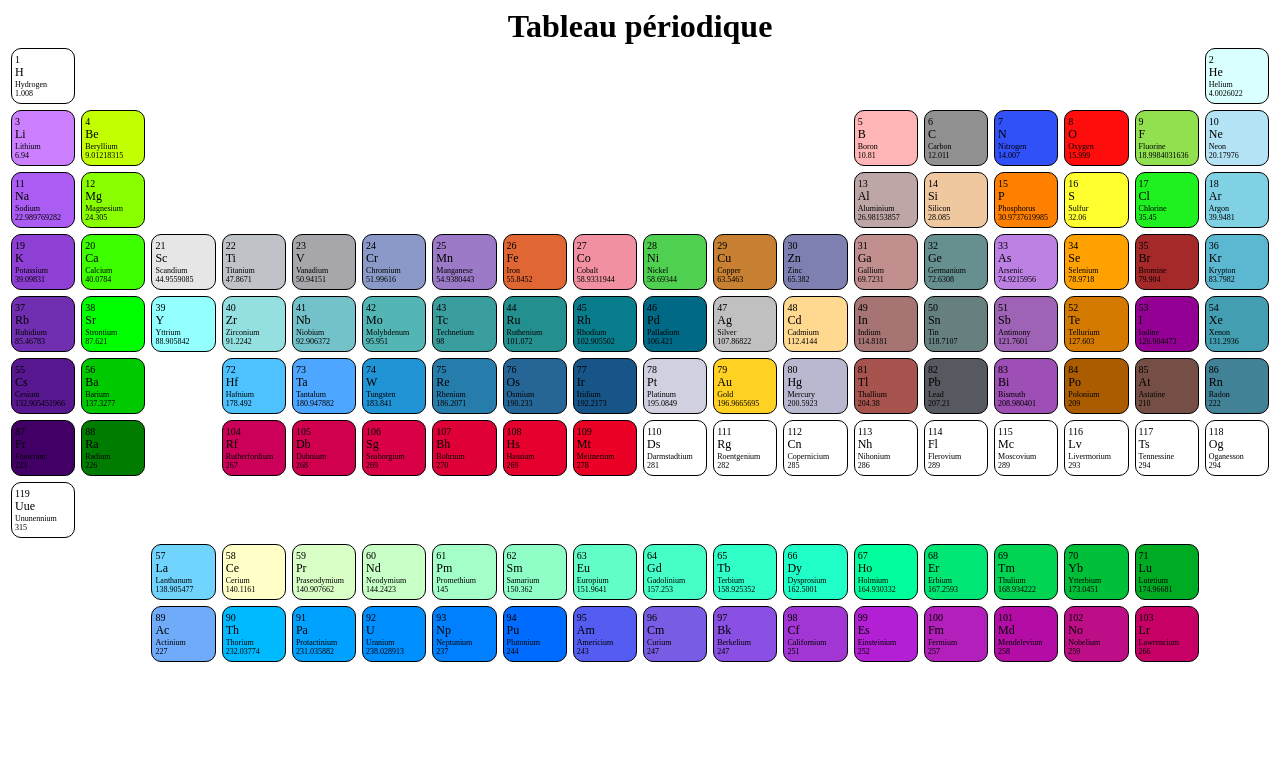
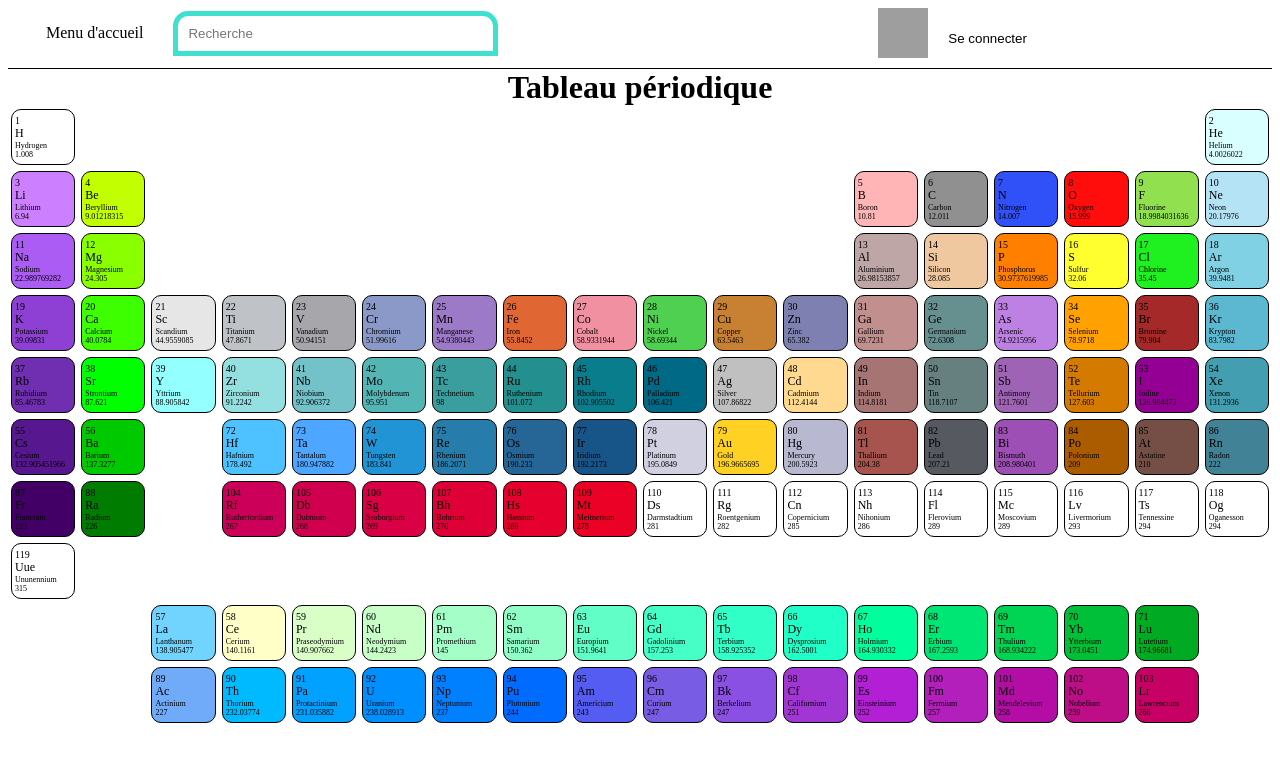
Before and after one commit to joaberch/Quiz, a Vue app in the folder Quiz/: page /periodicTable in a window 1280 px wide. Shown: the top 762 px of the page. Built offline with nearby package versions, Linux system fonts and the light colour scheme; grey boxes are pictures that could not be loaded.

Commit message:
Feat(Header)

```diff
--- a/Quiz/src/App.vue
+++ b/Quiz/src/App.vue
@@ -1,8 +1,9 @@
 <script setup>
-import homeMenu from './views/homeMenu.vue'
+import Header from './components/Global/Header.vue';
 </script>
 
 <template>
+  <Header></Header>
   <router-view></router-view>
 </template>
 
--- /dev/null
+++ b/Quiz/src/components/Global/Header.vue
@@ -0,0 +1,125 @@
+<script setup>
+import { useRouter } from 'vue-router';
+import allGames from '../../utils/allGames';
+import { ref } from 'vue';
+
+const router = useRouter()
+
+const goToHomePage = () => {
+    router.push({ name: 'Home' });
+}
+
+let selectedGame = ref("");
+let isSearching = ref(false)
+
+const navigateTo = () => {
+    isSearching.value = false;
+    allGames.value.forEach(element => { //TODO - normalize - example : periodique == périodique
+        if(selectedGame.value == element.name) {
+            selectedGame.value = element.source
+        }
+    })
+    try {
+    router.push({ name: selectedGame.value })
+    } catch (err) {
+        console.log("error : " + err)
+    }
+}
+
+const suggestionChanged = () => {
+    isSearching.value = true
+    allGames.value.forEach(element => {
+        if (element.name.toLowerCase().includes(selectedGame.value.toLowerCase())) {
+            element.isSuggested = true
+        } else {
+            element.isSuggested = false
+        }
+    });
+}
+
+const navClicked = (game) => {
+    console.log(game)
+    try {
+    router.push({ name: game })
+    } catch (err) {
+        console.log("error : " + err)
+    }
+}
+</script>
+<template>
+    <nav>
+        <a @click="goToHomePage">Menu d'accueil</a>
+        <div class="search">
+            <input id="searchBar" type="text" placeholder="Recherche"
+            v-model="selectedGame"
+            @keydown.enter="navigateTo"
+            @input="suggestionChanged">
+            <div class="suggestion" v-show="isSearching">
+                <span v-for="game in allGames" v-show="game.isSuggested">
+                    <button v-if="game.isSuggested" @click="navClicked(game.source)">{{ game.name }}</button>
+                </span>
+            </div>
+        </div>
+        <div class="login">
+            <img src="https://cdn-icons-png.flaticon.com/128/2609/2609282.png" width="50px" height="50px">
+            <button>Se connecter</button>
+        </div>
+    </nav>
+</template>
+<style scoped>
+.login>button {
+    margin-left: 10px;
+    padding-top: 5px;
+    padding-bottom: 5px;
+    width: 100px;
+}
+.login {
+    display: flex;
+    align-items: center;
+    margin-left: 30%;
+}
+span {
+    border-bottom: 1px solid black;
+}
+button {
+    background-color: #00000000;
+    border: none;
+    margin-bottom: 0px;
+    margin-top: 10px;
+}
+.suggestion {
+    position: absolute;
+    margin-top: 44px;
+    width: 300px;
+    padding: 5px 5px 5px 10px;
+    border: 5px solid #40e0d0;
+    border-radius: 0px 0px 15px 15px;
+    background-color: #40e0d0;
+    margin-left: 30px;
+    display: flex;
+    flex-direction: column;
+}
+.search {
+    display: flex;
+    flex-direction: column;
+}
+
+nav {
+    display: flex;
+    align-items: center;
+    padding-bottom: 10px;
+    border-bottom: solid 1px black;
+}
+input {
+    padding: 5px 5px 5px 10px;
+    border: 5px solid #40e0d0;
+    width: 300px;
+    height: 25px;
+    border-radius: 15px 15px 0px 0px;
+    margin-left: 30px;
+    outline-width: 0px;
+}
+a {
+    margin-left: 3%;
+}
+</style>
--- /dev/null
+++ b/Quiz/src/utils/allGames.js
@@ -0,0 +1,16 @@
+import { ref } from "vue";
+
+const allGames = ref([
+    { name: "Tableau périodique", source: "periodicTable", isSuggested: false, image: "https://upload.wikimedia.org/wikipedia/commons/thumb/9/91/Tableau_p%C3%A9riodique_des_%C3%A9l%C3%A9ments.svg/600px-Tableau_p%C3%A9riodique_des_%C3%A9l%C3%A9ments.svg.png" },
+    { name: "Les 500 mots les plus fréquents en allemand", source: "allemand", isSuggested: false, image: "https://th.bing.com/th/id/OIP.LQhaHASPN5KBAKNr-Xq7iAHaGq?w=187&h=180&c=7&r=0&o=5&dpr=1.5&pid=1.7" },
+    { name: "Les 500 mots les plus fréquents en anglais", source: "anglais", isSuggested: false, image: "https://upload.wikimedia.org/wikipedia/commons/thumb/8/83/Flag_of_the_United_Kingdom_%283-5%29.svg/165px-Flag_of_the_United_Kingdom_%283-5%29.svg.png" },
+    { name: "Apprentissage de π", source: "pi", isSuggested: false, image: "https://th.bing.com/th/id/OIP.Og_LgDO08tSUggH3bTAieAHaHJ?w=174&h=180&c=7&r=0&o=5&dpr=1.5&pid=1.7" },
+    { name: "Table de multiplication", source: "multiplication", isSuggested: false, image: "https://th.bing.com/th/id/OIP.h6cS9_lg97wo0ysfQjgFnwHaGS?rs=1&pid=ImgDetMain" },
+    { name: "Drapeau pays", source: "drapeau", isSuggested: false, image: "https://th.bing.com/th/id/OIP.TNKoAEiNVy6ZifHmoLrsYgHaHW?w=196&h=195&c=7&r=0&o=5&dpr=1.5&pid=1.7" },
+    { name: "Capital pays", source: "capital", isSuggested: false, image: "https://th.bing.com/th/id/OIP.pr-Y_Bmh-Bw99NX9pkci3QHaHa?w=174&h=180&c=7&r=0&o=5&dpr=1.5&pid=1.7" },
+    { name: "Système solaire", source: "systemeSolaire", isSuggested: false, image: "https://th.bing.com/th/id/OIP.AX9eTZjaFvGeS1A2RKQsvAHaEK?w=316&h=180&c=7&r=0&o=5&dpr=1.5&pid=1.7" },
+    { name: "Les espèces animales", source: "especeAnimal", isSuggested: false, image: "https://th.bing.com/th/id/OIP.LUe3W3gcS1ECLjlWmS-RAQHaFj?w=236&h=180&c=7&r=0&o=5&dpr=1.5&pid=1.7" },
+    { name: "Les constellations", source: "constellation", isSuggested: false, image: "https://th.bing.com/th/id/OIP.huo3Gpu7QwmhPjCSdhvNXgAAAA?w=265&h=180&c=7&r=0&o=5&dpr=1.5&pid=1.7" },
+]);
+
+export default allGames;
--- a/Quiz/src/views/homeMenu.vue
+++ b/Quiz/src/views/homeMenu.vue
@@ -1,19 +1,7 @@
 <script setup>
 import { ref, computed } from 'vue';
 import { useRouter } from 'vue-router';
-
-let allGames = ref([
-    { name: "Tableau périodique", source: "periodicTable", image: "https://upload.wikimedia.org/wikipedia/commons/thumb/9/91/Tableau_p%C3%A9riodique_des_%C3%A9l%C3%A9ments.svg/600px-Tableau_p%C3%A9riodique_des_%C3%A9l%C3%A9ments.svg.png" },
-    { name: "Les 500 mots les plus fréquents en allemand", source: "allemand", image: "https://th.bing.com/th/id/OIP.LQhaHASPN5KBAKNr-Xq7iAHaGq?w=187&h=180&c=7&r=0&o=5&dpr=1.5&pid=1.7" },
-    { name: "Les 500 mots les plus fréquents en anglais", source: "anglais", image: "https://upload.wikimedia.org/wikipedia/commons/thumb/8/83/Flag_of_the_United_Kingdom_%283-5%29.svg/165px-Flag_of_the_United_Kingdom_%283-5%29.svg.png" },
-    { name: "Apprentissage de π", source: "pi", image: "https://th.bing.com/th/id/OIP.Og_LgDO08tSUggH3bTAieAHaHJ?w=174&h=180&c=7&r=0&o=5&dpr=1.5&pid=1.7" },
-    { name: "Table de multiplication", source: "multiplication", image: "https://th.bing.com/th/id/OIP.h6cS9_lg97wo0ysfQjgFnwHaGS?rs=1&pid=ImgDetMain" },
-    { name: "Drapeau pays", source: "drapeau", image: "https://th.bing.com/th/id/OIP.TNKoAEiNVy6ZifHmoLrsYgHaHW?w=196&h=195&c=7&r=0&o=5&dpr=1.5&pid=1.7" },
-    { name: "Capital pays", source: "capital", image: "https://th.bing.com/th/id/OIP.pr-Y_Bmh-Bw99NX9pkci3QHaHa?w=174&h=180&c=7&r=0&o=5&dpr=1.5&pid=1.7" },
-    { name: "Système solaire", source: "systemeSolaire", image: "https://th.bing.com/th/id/OIP.AX9eTZjaFvGeS1A2RKQsvAHaEK?w=316&h=180&c=7&r=0&o=5&dpr=1.5&pid=1.7" },
-    { name: "Les espèces animales", source: "especeAnimal", image: "https://th.bing.com/th/id/OIP.LUe3W3gcS1ECLjlWmS-RAQHaFj?w=236&h=180&c=7&r=0&o=5&dpr=1.5&pid=1.7" },
-    { name: "Les constellations", source: "constellation", image: "https://th.bing.com/th/id/OIP.huo3Gpu7QwmhPjCSdhvNXgAAAA?w=265&h=180&c=7&r=0&o=5&dpr=1.5&pid=1.7" },
-]);
+import allGames from '../utils/allGames';
 
 let currentPage = ref(1);
 let gamesByPage = ref(1);
@@ -52,6 +40,10 @@ const goToGamePage = (source) => {
     // Redirigez vers la page spécifique en fonction de la source du jeu
     router.push({ name: source });
 };
+
+defineExpose({
+    allGames
+})
 </script>
 
 <template>
@@ -61,7 +53,7 @@ const goToGamePage = (source) => {
             <div v-for="game in paginatedGames" :key="game.name">
                 <h1>{{ game.name }}</h1>
                 <div id="play">
-                    <img :src="game.image" alt="Image du jeu" />
+                    <img @click="goToGamePage(game.source)" :src="game.image" alt="Image du jeu" />
                     <button @click="goToGamePage(game.source)">Jouer</button>
                 </div>
             </div>
@@ -83,13 +75,16 @@ const goToGamePage = (source) => {
 </template>
 
 <style scoped>
+body {
+    overflow: hidden;
+}
 * {
     margin: 0px;
     padding: 0px;
 }
 
 #menu {
-    margin-top: 50px;
+    margin-top: 20px;
     display: flex;
     justify-content: center;
 }
@@ -97,7 +92,7 @@ const goToGamePage = (source) => {
 .pagination {
     display: flex;
     justify-content: center;
-    margin-top: 50px;
+    margin-top: 30px;
 }
 
 .page-numbers {
@@ -132,13 +127,16 @@ img {
     flex-direction: column;
     align-items: center;
 }
+
 button {
     padding: 2px 5px;
 }
-.pagination>button:first-child{
+
+.pagination>button:first-child {
     margin-right: 5px;
 }
-.pagination>button:last-child{
+
+.pagination>button:last-child {
     margin-left: 5px;
 }
 </style>
```
